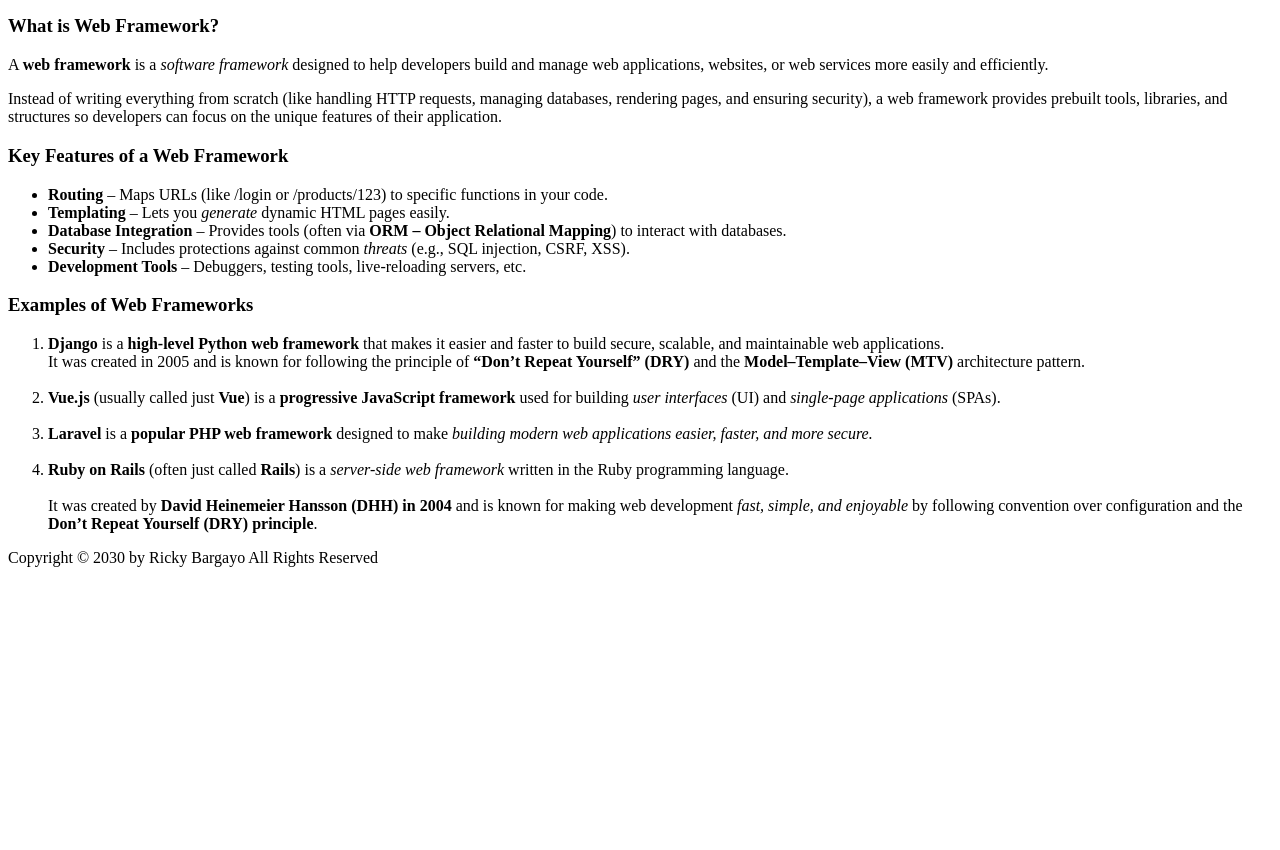
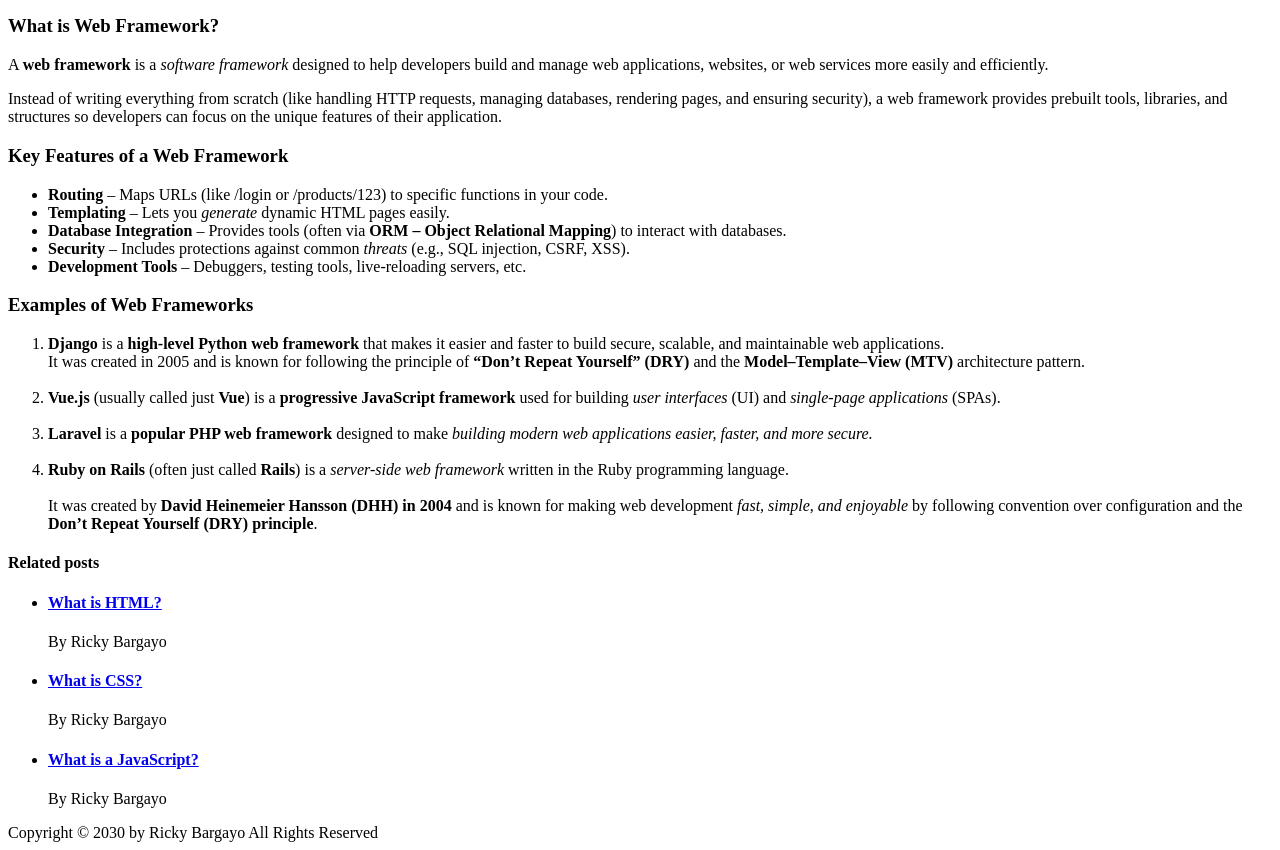
Before and after one commit to RickyBargayo/html_foundation, a plain HTML site: page blog-three.html in a window 1280 px wide. Shown: the part 240-1090 px from the top of the page. Before the commit the page ends 815 px from the top, so only its background shows below. Drawn offline with Linux system fonts and the light colour scheme.

Commit message:
Update blog-three.html
added related post link

```diff
--- a/blog-three.html
+++ b/blog-three.html
@@ -84,6 +84,31 @@
 
 	</article>
 
+	<aside>
+
+		<h4>Related posts</h4>
+
+		<ul>
+
+			<li>
+				<h4><a href="index.html">What is HTML?</a></h4>
+				<p>By Ricky Bargayo</p>
+			</li>
+
+
+			<li>
+				<h4><a href="blog-one.html">What is CSS?</a></h4>
+				<p>By Ricky Bargayo</p>
+			</li>
+
+			<li>
+				<h4><a href="blog-two.html">What is a JavaScript?</a></h4>
+				<p>By Ricky Bargayo</p>
+			</li>
+		</ul>
+
+	</aside>
+
 	<footer>
 		Copyright &copy; 2030 by Ricky Bargayo All Rights Reserved
 	</footer>
```
